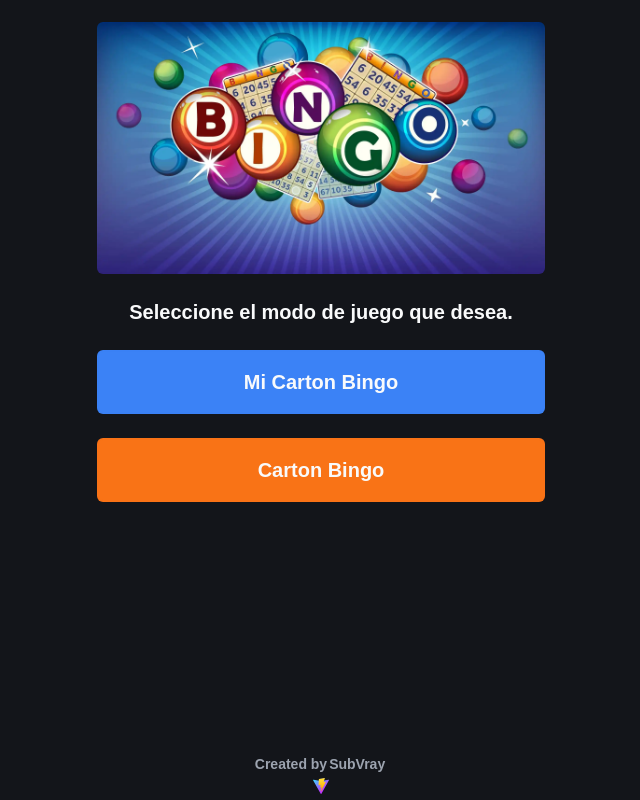
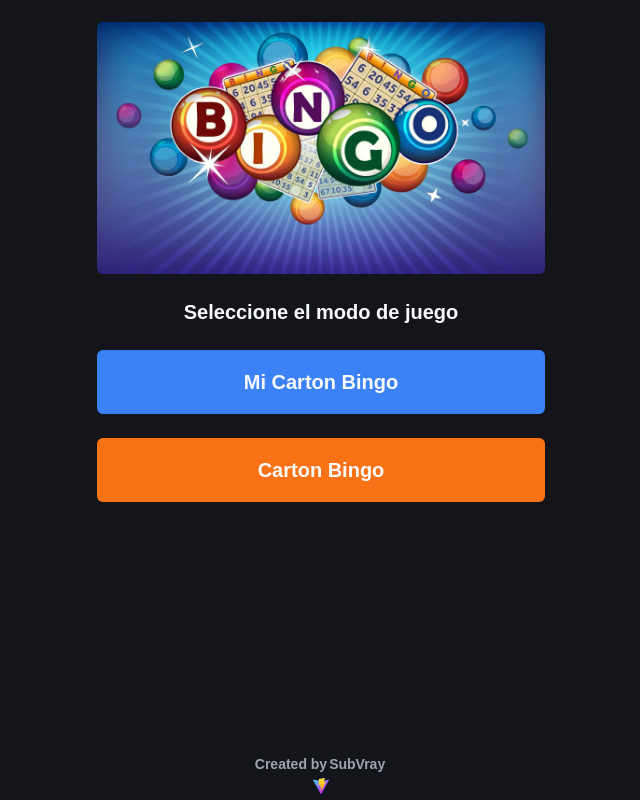
Before and after one commit to SubVray/bingo-game, a React (Vite) app: page / in a window 1280 px wide. Shown: the whole page, without its empty margins (319-959 px from the left). Built offline with nearby package versions, Linux system fonts and the light colour scheme; a web font is replaced by a local one.

Commit message:
Update App.tsx

```diff
--- a/src/App.tsx
+++ b/src/App.tsx
@@ -9,8 +9,8 @@ const App = () => {
 		<Layout>
 			<section>
 				<Logo />
-				<p className="text-center text-xl font-semibold my-6 max-w-[40ch] mx-auto">
-					Seleccione el modo de juego que desea.
+				<p className="text-center text-xl font-semibold my-6 max-w-[35ch] mx-auto">
+					Seleccione el modo de juego
 				</p>
 				<div>
 					<Button
```
